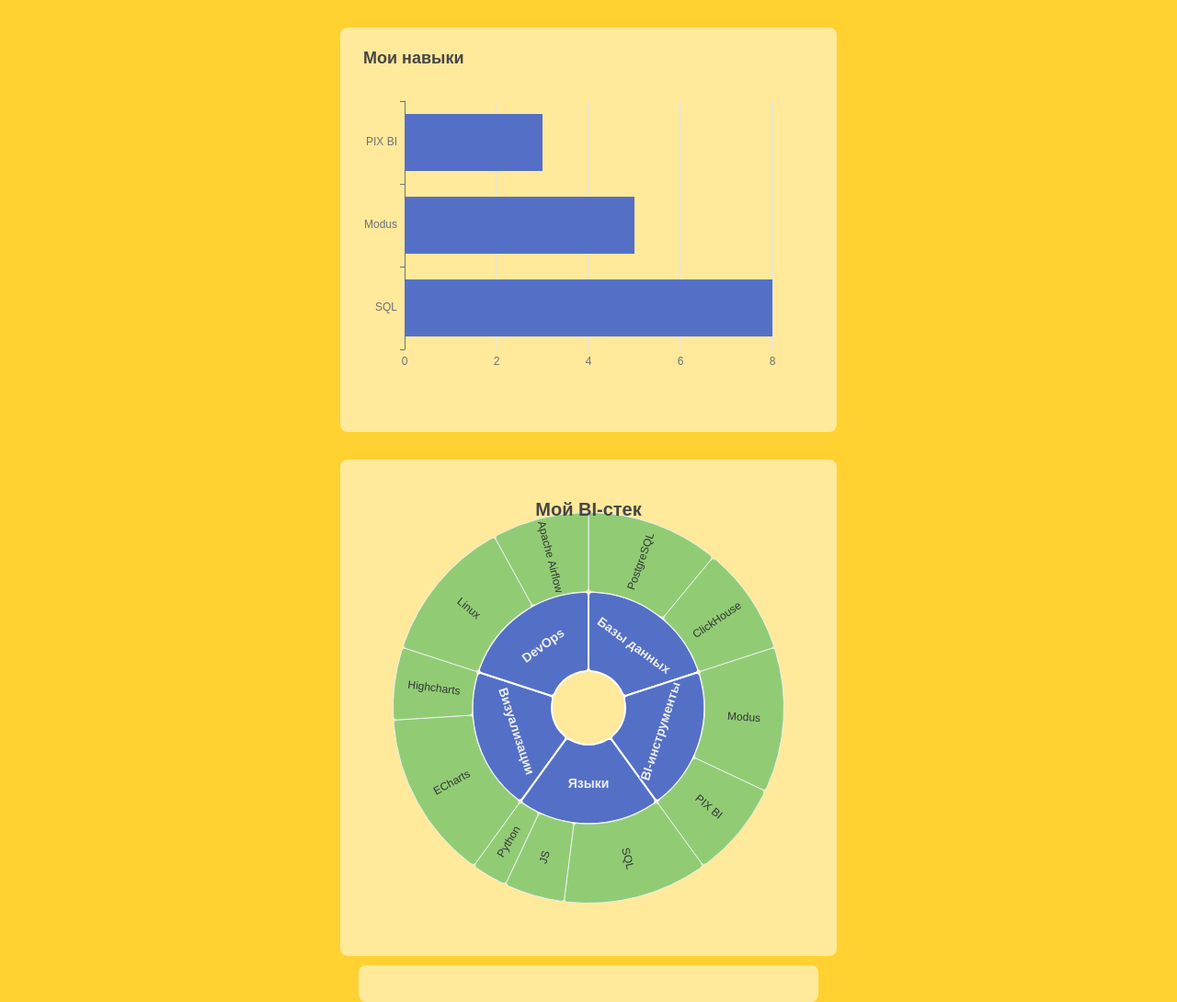
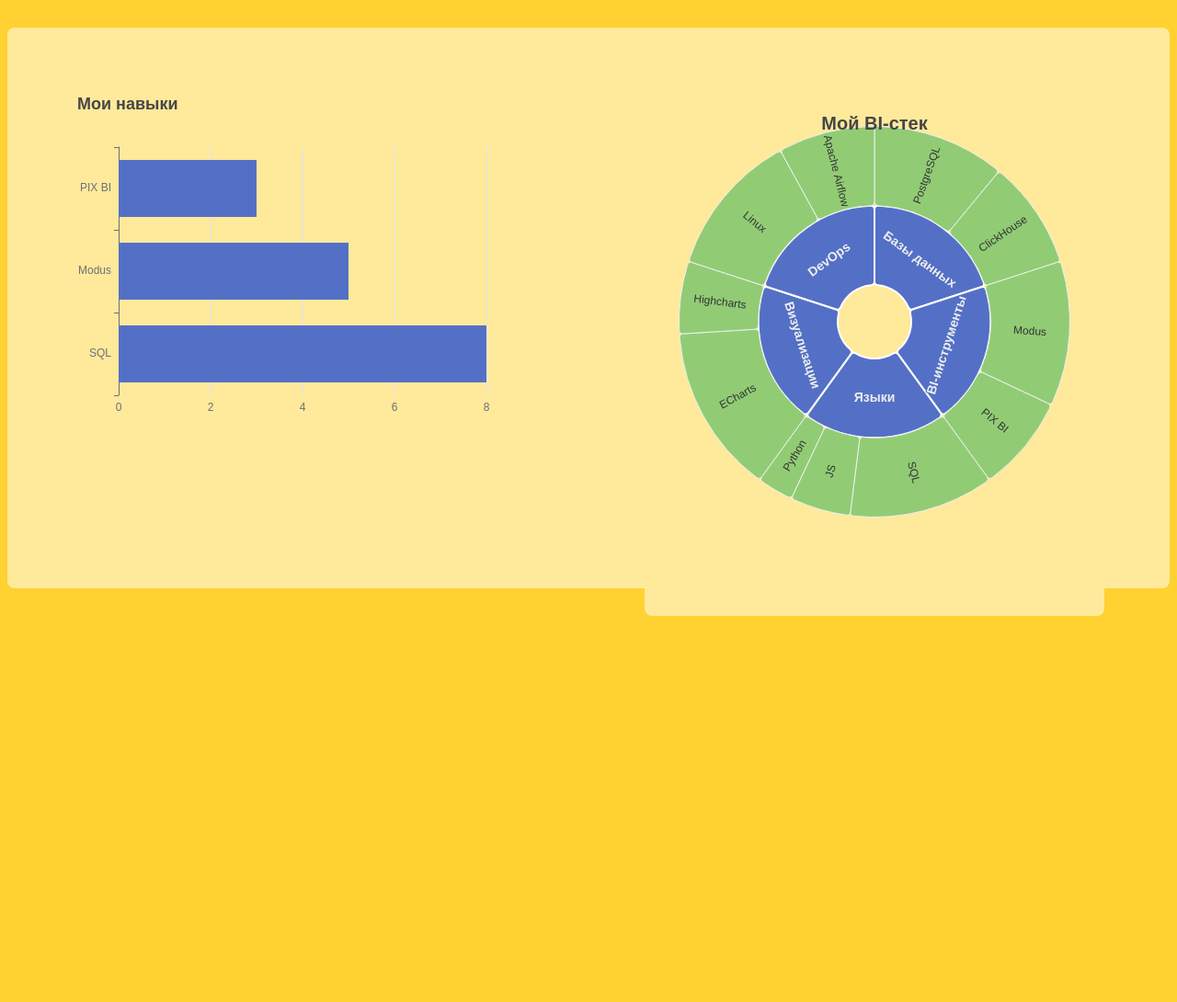
Before and after one commit to Balan666/my_1st_site, a plain HTML site: page index.html in a window 1280 px wide. Shown: the whole page at 92% size. After the commit the page ends 800 px from the top, so only its background shows below. Drawn offline with nearby package versions, Linux system fonts and the light colour scheme.

Commit message:
corrected div styles

```diff
--- a/css/styles.css
+++ b/css/styles.css
@@ -34,3 +34,8 @@
       background-color: #000;
       color: #FFF;
     }
+
+    .row {
+      display: flex;
+      gap: 20px; /* отступ между */
+    }
--- a/index.html
+++ b/index.html
@@ -7,8 +7,10 @@
     <script src="https://cdn.jsdelivr.net/npm/echarts@5.5.0/dist/echarts.min.js"></script>
 </head>
 <body>
-<div id = "skills-hist" style = "height: 400px; width: 500px;"></div>
-<div id="tech-sunburst" style="width: 500px; height: 500px;"></div>
+<div class = "row">
+    <div id = "skills-hist" class="chart" style = "height: 400px; width: 500px;"></div>
+    <div id="tech-sunburst" class="chart" style="width: 500px; height: 500px;"></div>
+</div>
 <script type="module" src="js/main.js"></script>
 
 </body>
```
